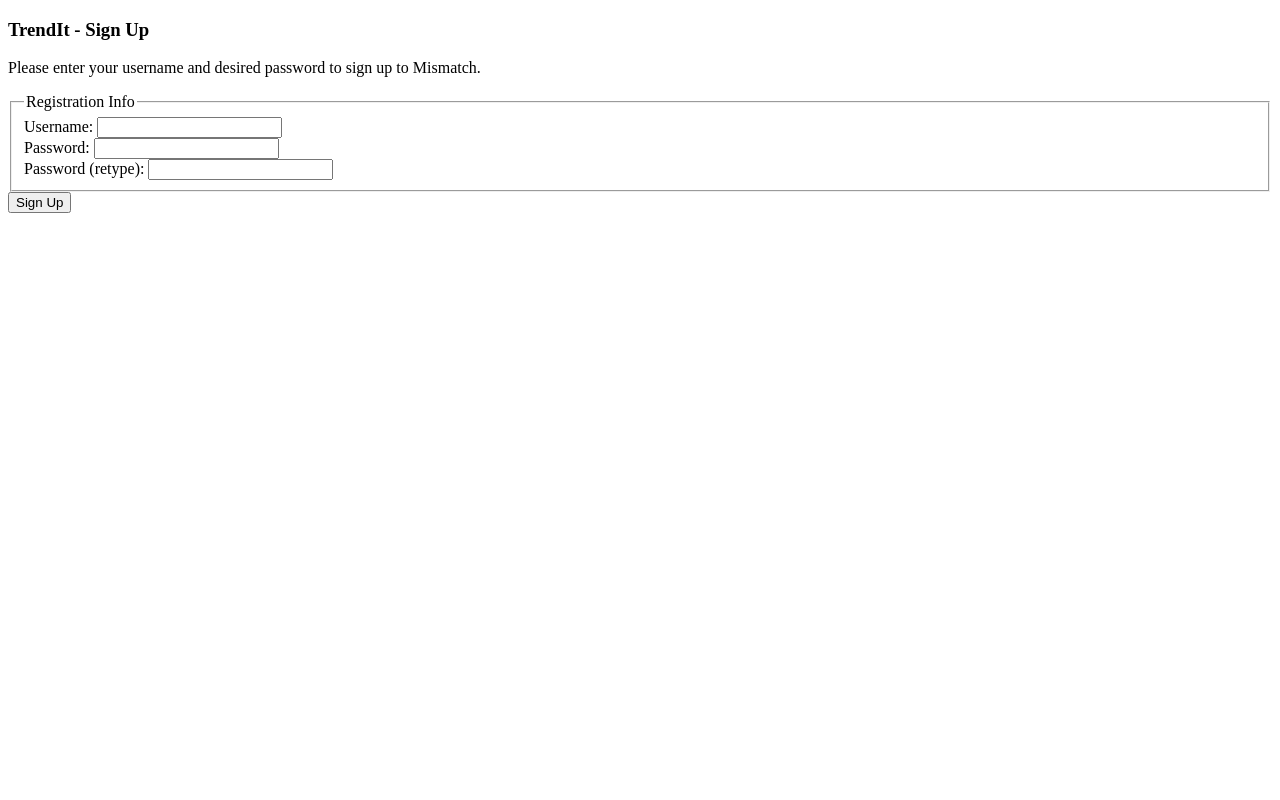
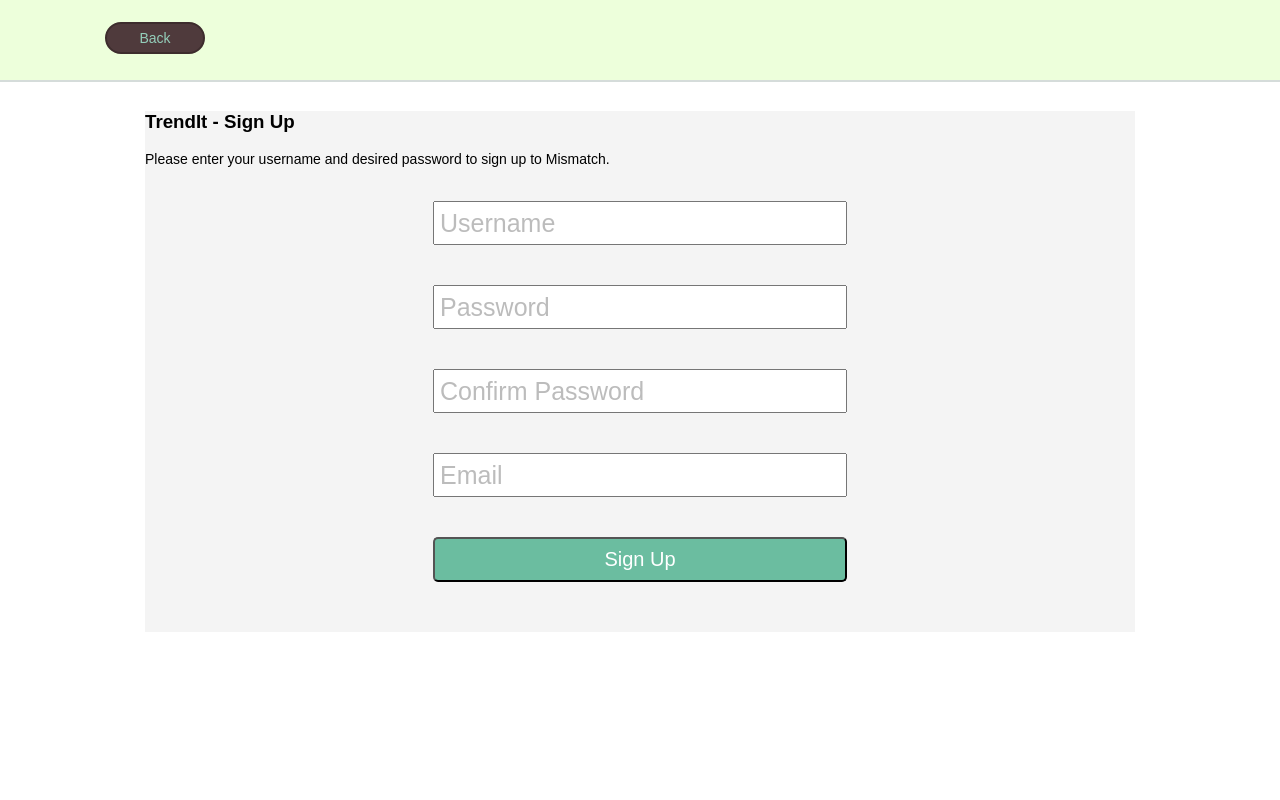
Before and after one commit to thorpe-sean-wm/TrendIt, a PHP site: page /signup.php in a window 1280 px wide. Run offline with PHP 8.4, Linux system fonts and the light colour scheme.

Commit message:
Added back button, added CSS for login and signup

```diff
--- a/login_style.css
+++ b/login_style.css
@@ -0,0 +1,174 @@
+/*Basic CSS */
+html, body{
+    margin: 0;
+    padding: 0;
+    height: 100%;
+}
+
+p, h1, h2, h3, h4, h5, h6, a{
+    font-family: 'Muli', sans-serif;
+}
+
+p{
+    font-size: 14px;
+}
+
+a {
+    text-decoration: none;
+    color: #000;
+    transition: color .25s ease-in-out;
+    -moz-transition: color .25s ease-in-out;
+    -webkit-transition: color .25s ease-in-out;
+}
+
+a :visited {
+    text-decoration: none;
+    color: #000;
+}
+
+a:hover {
+    text-decoration: none;
+    color: #999;
+}
+
+/*Class CSS */
+
+.headerCont{
+    width: 100%;
+    margin: 0 auto;
+    min-height: 80px;
+    background-color: #edffdb;
+    border-bottom: #d5dcda 2px solid;
+}
+
+.header{
+    width: 100%;
+    margin: 0 auto;
+    background-color: #ffed1a;
+    max-width: 1080px;
+    padding: 0 10px;
+}
+
+.navbar{
+    float: left;
+    margin: 0 auto;
+    height: 100%;
+    padding-top: 22px;
+    padding-bottom: 22px;
+}
+
+.navbar a{
+    padding-left: 5px;
+    padding-right: 5px;
+    vertical-align: baseline;
+}
+
+.container{
+    padding-top: 10px;
+    padding-bottom: 10px;
+}
+
+.content{
+    margin: 0 auto;
+    width: 990px;
+    background-color: #f4f4f4;
+    min-height: 521px;
+}
+
+.footerCont{
+    min-height: 80px;
+    background-color: #f7f7f7;
+    border-top: #d5dcda 2px solid;;
+}
+
+.footer{
+    width: 100%;
+    margin: 0 auto;
+    max-width: 1080px;
+    padding: 0 10px;
+}
+
+/*ID CSS */
+
+/*Specific CSS */
+
+.mButton{
+    font-size: 14px;
+    min-width: 100px;
+    min-height: 32px;
+    padding: 5px 10px;
+    text-align: center;
+    border-radius: 20px;
+    color: #94CEBA;
+    background-color: #4F3A3c;
+    border: #3d2c2d 2px solid;
+    position: relative;
+    transition: background .25s ease-in-out;
+    -moz-transition: background .25s ease-in-out;
+    -webkit-transition: background .25s ease-in-out;
+}
+
+.mButton:hover{
+    background-color: #94CEBA;
+    color: #4F3A3c;
+    border: #3d2c2d 2px solid;
+}
+
+form {
+    text-align: center;
+}
+
+.formInput {
+    padding: 5px;
+    margin-top: 20px;
+    margin-bottom: 20px;
+    height: 30px;
+    width: 400px;
+    font-size: 25px;
+}
+
+::-webkit-input-placeholder { /* WebKit, Blink, Edge */
+    color:    #bcbcbc;
+}
+:-moz-placeholder { /* Mozilla Firefox 4 to 18 */
+    color:    #bcbcbc;
+    opacity:  1;
+}
+::-moz-placeholder { /* Mozilla Firefox 19+ */
+    color:    #bcbcbc;
+    opacity:  1;
+}
+:-ms-input-placeholder { /* Internet Explorer 10-11 */
+    color:    #bcbcbc;
+}
+
+.signUp {
+    background-color:#6bbda0;
+    -moz-border-radius:5px;
+    -webkit-border-radius:5px;
+    border-radius:5px;
+    display:inline-block;
+    cursor:pointer;
+    color:#ffffff;
+    font-family: 'Muli', sans-serif;
+    font-size:20px;
+    padding:9px 169px;
+    text-decoration:none;
+    margin-top: 20px;
+    margin-bottom: 20px;
+}
+.logIn {
+    background-color:#6bbda0;
+    -moz-border-radius:5px;
+    -webkit-border-radius:5px;
+    border-radius:5px;
+    display:inline-block;
+    cursor:pointer;
+    color:#ffffff;
+    font-family: 'Muli', sans-serif;
+    font-size:20px;
+    padding:9px 178px;
+    text-decoration:none;
+    margin-top: 20px;
+    margin-bottom: 20px;
+}
--- a/signup.php
+++ b/signup.php
@@ -16,7 +16,15 @@ $page_title = 'Sign Up';
     <link rel="stylesheet" type="text/css" href="login_style.css" />
 </head>
 <body>
-
+<div class="headerCont">
+    <div class="header">
+        <div class="navbar">
+            <a href="javascript:history.go(-1)"><button class="mButton">Back</button></a>
+        </div>
+    </div>
+</div>
+<div class="container">
+    <div class="content">
         <?php
 
         echo '<h3>TrendIt - ' . $page_title . '</h3>';
@@ -29,6 +37,7 @@ if (isset($_POST['submit'])) {
             $username = trim($_POST['username']);
             $password1 = ($_POST['password1']);
             $password2 = ($_POST['password2']);
+            $email = ($_POST['email']);
 
             if (!empty($username) && !empty($password1) && !empty($password2) && ($password1 == $password2)) {
                 // Make sure someone isn't already registered using this username
@@ -40,11 +49,12 @@ if (isset($_POST['submit'])) {
                 $result= $stmt->fetchAll();
                 if (count($result) == 0) {
                     // The username is unique, so insert the data into the database
-            $query = "INSERT INTO users (username, password, join_date) VALUES (:username, SHA(:password1), NOW())";
+                    $query = "INSERT INTO users (username, password, email, join_date) VALUES (:username, SHA(:password1), :email, NOW())";
                     $stmt = $dbh->prepare($query);
                     $stmt->execute(array(
                         'username' => $username,
-                'password1' => $password1
+                        'password1' => $password1,
+                        'email' => $email
                     ));
 
                     // Confirm success with the user
@@ -67,14 +77,13 @@ if (isset($_POST['submit'])) {
 
         <p>Please enter your username and desired password to sign up to Mismatch.</p>
         <form method="post" action="<?php echo $_SERVER['PHP_SELF']; ?>">
-    <fieldset>
-        <legend>Registration Info</legend>
-        <label for="username">Username:</label>
-        <input type="text" id="username" name="username" value="<?php if (!empty($username)) echo $username; ?>" /><br />
-        <label for="password1">Password:</label>
-        <input type="password" id="password1" name="password1" /><br />
-        <label for="password2">Password (retype):</label>
-        <input type="password" id="password2" name="password2" /><br />
-    </fieldset>
-    <input type="submit" value="Sign Up" name="submit" />
+                <input type="text" id="username" name="username" value="<?php if (!empty($username)) echo $username; ?>" placeholder="Username" class="formInput" /><br />
+                <input type="password" id="password1" name="password1" placeholder="Password" class="formInput" /><br />
+                <input type="password" id="password2" name="password2" placeholder="Confirm Password" class="formInput" /><br />
+                <input type="text" id="email" name="email" placeholder="Email" class="formInput" /><br />
+            <input type="submit" value="Sign Up" name="submit" class="signUp"/>
         </form>
+    </div>
+</div>
+</body>
+</html>
```
Also changed, not shown: login.php (+16 -14 lines). Lines whose indentation alone changed are shown as unchanged.
